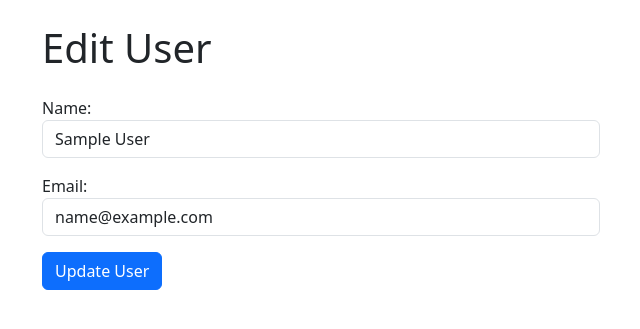
After one commit to BALASUBRAMANI619/PYTHON-SQL-DOCKER-AZURE, a Flask app: page /edit/1 in a window 1280 px wide. The commit adds this page. Shown: the top 329 px of the page, without its empty margins (40-680 px from the left). Run offline with Flask 3, Linux system fonts and the light colour scheme; tables that the repository leaves empty hold one stand-in row (values such as "Sample post").

Commit message:
Edit and Delete feature added

```diff
--- a/app.py
+++ b/app.py
@@ -30,6 +30,8 @@ class User(db.Model):
 with app.app_context():
     db.create_all()
 
+
+
 # ---------- Routes ----------
 
 
@@ -49,11 +51,39 @@ def create_user():
         return redirect(url_for("home"))
     return render_template('create.html',title="Add New User")
 
+
+# ---------- EDIT TABLE ----------
+
+@app.route("/edit/<int:user_id>", methods=["GET", "POST"])
+def edit_user(user_id):
+    user = User.query.get_or_404(user_id)
+
+    if request.method == "POST":
+        user.name = request.form["name"]
+        user.email = request.form["email"]
+
+        db.session.commit()
+        return redirect(url_for("home"))
+
+    return render_template("edit.html", title="Edit User", user=user)
+
+
+# ---------- DELETE ROW ----------
+
+@app.route("/delete/<int:user_id>", methods=["GET", "POST"])
+def delete_user(user_id):
+    user = User.query.get_or_404(user_id)
+    db.session.delete(user)
+    db.session.commit()
+    return redirect(url_for("home"))
+
+
 @app.route("/")
 def home():
     title = "User list"
     users = User.query.all()   # Fetch all users from the database
     return render_template('home.html', title=title,users=users)
 
+
 if __name__ == "__main__":
     app.run(debug=True)
--- /dev/null
+++ b/templates/edit.html
@@ -0,0 +1,20 @@
+{% extends "base.html" %}
+
+{% block content %}
+
+<form method="POST" class="w-50">
+
+    <div class="mb-3">
+        <label>Name:</label>
+        <input type="text" name="name" class="form-control" value="{{ user.name }}" required>
+    </div>
+
+    <div class="mb-3">
+        <label>Email:</label>
+        <input type="email" name="email" class="form-control" value="{{ user.email }}" required>
+    </div>
+
+    <button class="btn btn-primary">Update User</button>
+</form>
+
+{% endblock %}
```
Also changed, not shown: templates/home.html (+7 -0 lines).
